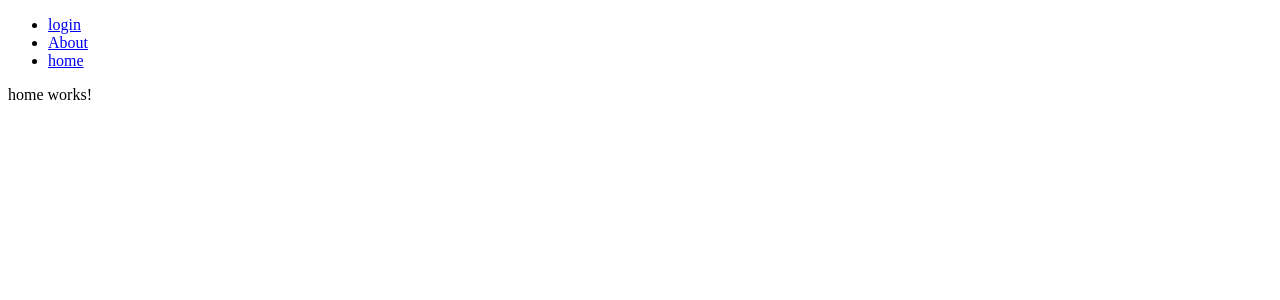
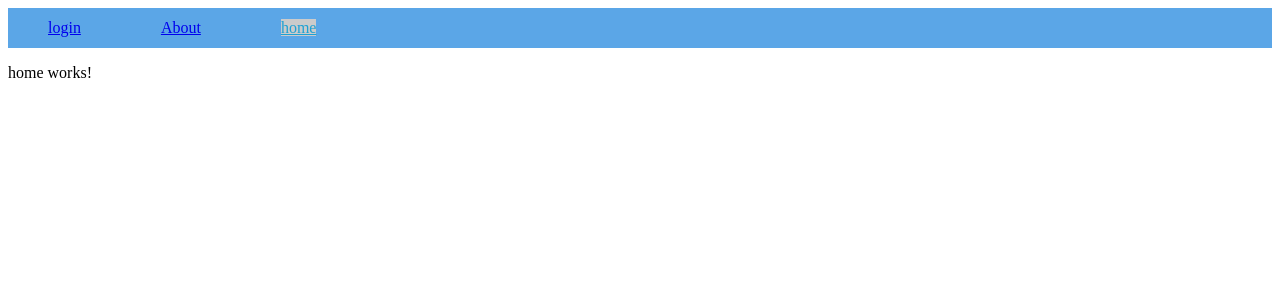
Before and after one commit to Chandrakishortiwari/Learn_angular, an Angular app: page / in a window 1280 px wide. Shown: the top 300 px of the page. Built offline with nearby package versions, Linux system fonts and the light colour scheme.

Commit message:
work on routing not found page

```diff
--- a/src/app/app.html
+++ b/src/app/app.html
@@ -1,9 +1,5 @@
 <!-- <app-seccomponent></app-seccomponent> -->
 
 <router-outlet>
-    <ul>
-        <li><a routerLink="/login" >login</a> </li>
-         <li><a routerLink="/about" >About</a> </li>
-          <li><a routerLink="/" >home</a> </li>
-    </ul>
+   <app-header></app-header>
 </router-outlet>
--- a/src/app/app.routes.ts
+++ b/src/app/app.routes.ts
@@ -2,9 +2,11 @@ import { Routes } from '@angular/router';
 import { About } from './about/about';
 import { Login } from './login/login';
 import { Home } from './home/home';
+import { Notfounpage } from './notfounpage/notfounpage';
 
 export const routes: Routes = [
     {path:'about', component:About},
      {path:'login', component:Login},
-      {path:'', component:Home}
+      {path:'', component:Home},
+      {path:'**', component:Notfounpage}
 ];
--- a/src/app/app.ts
+++ b/src/app/app.ts
@@ -1,13 +1,17 @@
 // import { Seccomponent } from './seccomponent/seccomponent';
 import { Component } from '@angular/core';
-import { RouterLink, RouterOutlet } from '@angular/router';
+import {
+  // RouterLink,
+  RouterOutlet } from '@angular/router';
+import { Header } from './header/header';
 
 @Component({
   selector: 'app-root',
   imports: [
     //  Seccomponent
-    RouterLink,
-    RouterOutlet
+    // RouterLink,
+    RouterOutlet,
+    Header
     ],
   templateUrl: './app.html',
   styleUrl: './app.css'
--- /dev/null
+++ b/src/app/header/header.css
@@ -0,0 +1,15 @@
+.ul{
+    background: #5ba6e7;
+    margin-top: 0;
+    display: flex;
+    gap: 80px;
+    height:40px;
+    align-items: center;
+}
+li{
+  list-style: none;
+}
+.active{
+    background: #cbcbcb;
+    color: rgb(30, 161, 212);
+}
--- /dev/null
+++ b/src/app/header/header.html
@@ -0,0 +1,9 @@
+ <nav>
+
+ <ul class="ul">
+        <li><a routerLinkActive="active" routerLink="/login" >login</a> </li>
+         <li><a routerLinkActive="active" routerLink="/about" >About</a> </li>
+          <li><a routerLinkActive="active" routerLink="/" [routerLinkActiveOptions]="{exact:true}" >home</a> </li>
+    </ul>
+
+    </nav>
--- /dev/null
+++ b/src/app/header/header.ts
@@ -0,0 +1,12 @@
+import { Component } from '@angular/core';
+import { RouterLink, RouterLinkActive } from '@angular/router';
+
+@Component({
+  selector: 'app-header',
+  imports: [RouterLink, RouterLinkActive],
+  templateUrl: './header.html',
+  styleUrl: './header.css'
+})
+export class Header {
+
+}
--- /dev/null
+++ b/src/app/notfounpage/notfounpage.html
@@ -0,0 +1 @@
+<p>notfounpage works!</p>
```
Also changed, not shown: src/app/notfounpage/notfounpage.ts (added, +11 -0 lines), src/app/notfounpage/notfounpage.css (added), 2 other files (tests, documents, lock files or other folders).
